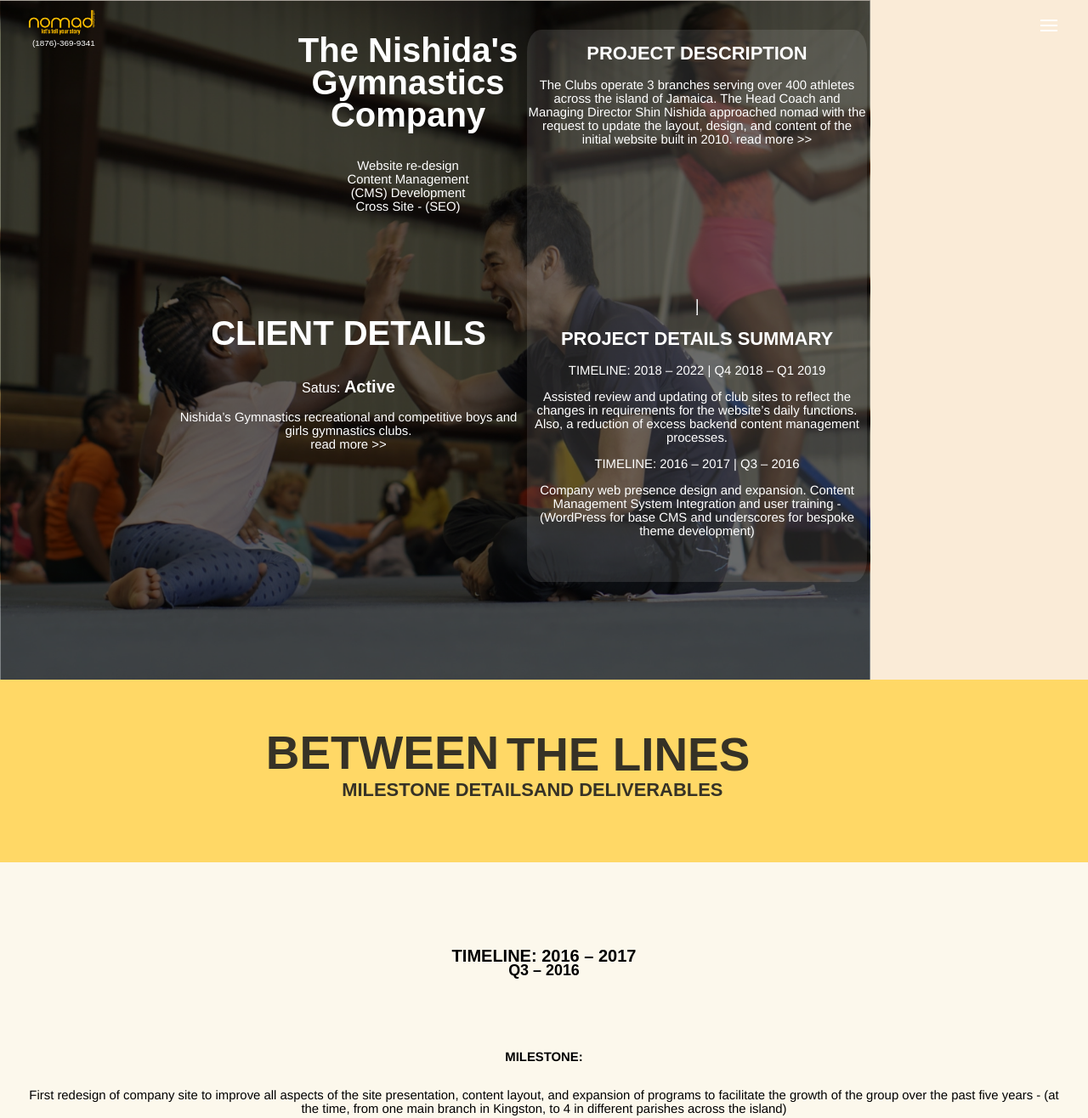
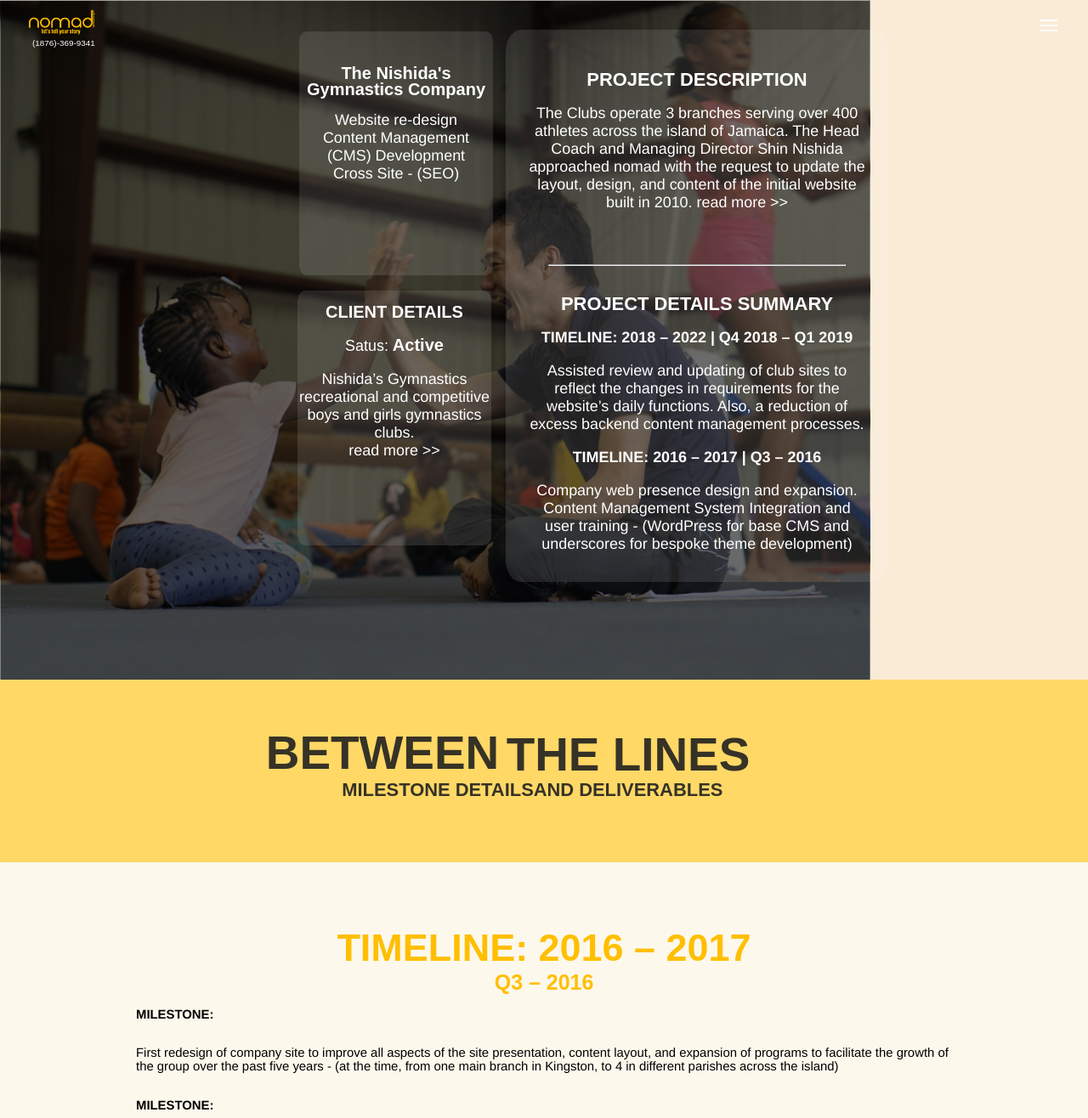
Before and after one commit to JeromeMatthews/nwam-portfolio-site-2023, a plain HTML site: page case-studies/nishida.html in a window 1280 px wide. Shown: the top 1316 px of the page at 85% size. Drawn offline with Linux system fonts and the light colour scheme; files whose address does not match are found by name; a web font is replaced by a local one.

Commit message:
site update: work on the case-studies-page

```diff
--- a/case-studies/_case-studiesTabletL.scss
+++ b/case-studies/_case-studiesTabletL.scss
@@ -11,11 +11,21 @@
 		margin: 0px;
 	}
 
+	@mixin csContentBox-ClientDetails-TL {
+		position: relative;
+		width: 228px;
+		height: 0px;
+		top: 0px;
+		left: 0px;
+		background-color: rgba(255, 255, 255, 0.11);
+		border-radius: 4%;
+		margin: 0px;
+	}
 
 	//NOTE: design variant: Creating the content box specifically for the wider veiwport variants replacing the boxes used in portrait versions.
 	@mixin csContentBox-Projectdetails-TL {
 		position: relative;
-		width: 400px;
+		width: 450px;
 		height: 650px;
 		top: -440px;
 		left: 180px;
@@ -35,10 +45,14 @@
 			height: 800px;
 
 			.cs-project {
-				@include csContentBox-TL;
+				@include csContentBox-ClientDetails-TL;
+				margin-bottom: 80px;
+				height: 287px;
 
 				.cs-project__title {
 					//NOTE: design variant:
+					margin-top: 40px; // aligning the title with project description title.
+					font-size: $text1X-25; //20px;
 				} //end cs-project__title
 
 				.cs-project__services {
@@ -46,23 +60,27 @@
 
 					.cs-project__service {
 						//NOTE: design variant:
+						font-size: $text1x-12; //18px;
 					} //endccs-project__service
 				} //end cs-project__services
 
-				top: -243px;
-				left: 40px;
+				top: -180px;
+				left: -60px;
 			} //end cs-project
 
 			.cs-client-details {
+				@include csContentBox-ClientDetails-TL;
+				height: 300px;
 				//NOTE: design variant:
-				@include csContentBox-TL;
 
 				.cs-client-details__title {
 					//NOTE: design variant:
+					font-size: $text1X-25; //20px;
 				} //end cs-client-details__title
 
 				.cs-client-details__status {
 					//NOTE: design variant:
+					font-size: $text1x-12; //18px;
 				} //end cs-client-details__status
 
 				.status-flag {
@@ -71,17 +89,17 @@
 
 				.cs-client-details__text {
 					//NOTE: design variant:
+					font-size: $text1x-12; //18px;
 				} //end cs-client-details__text
 
 				position: relative;
-				top: 90px;
-				left: -430px;
+				top: 125px;
+				left: -290px;
 			} //end cs-client-details
 		} //end atf-1
 
 		.btf-2 {
-			.btf-2__project-container-box{
-
+			.btf-2__project-container-box {
 				@include csContentBox-Projectdetails-TL;
 
 				.cs-project-desc__title,
@@ -95,23 +113,25 @@
 					//NOTE: design variant:
 
 					@include csContentBox-TL;
-				top: 0px;
+					top: 31px;
 
 					.cs-project-desc__text {
 						//NOTE: design variant:
+						font-size: $text1x-12; //18px;
 					} //end cs-project__text
 
-				left: 0px;
+					left: 25px;
 				} //end cs-project-desc
 
 				//divider
 				.project-info-divider {
 					//NOTE: hidden on all devices below 1024px width
-				display: inline !important;
-				// transform: rotate(0deg);
+					display: inline-block !important;
+					transform: rotate(0deg);
 					position: relative;
-				top: 0px;
+					top: -50px;
 					left: 0px;
+					width: 350px;
 					border-width: 1px;
 					background-color: #fff;
 				} //end project-info-divider
@@ -129,17 +149,19 @@
 
 						.cs-project-sum__text__head {
 							//NOTE: design variant:
+							font-weight: nth($f-weights, 2);
+							font-size: $text1x-12; //18px;
 						} //end cs-project-sum__text__head
 
 						.cs-project-sum__text__body {
 							//NOTE: design variant:
+							font-size: $text1x-12; //18px;
 						} //end cs-project-sum__text__body
 					} //end cs-project-sum__text-1
-				left: 0px;
+					top: -45px;
+					left: 25px;
 				} //end cs-project-sum
-
-
-			}//end btf-2__project-container-box
+			} //end btf-2__project-container-box
 		} //end btf-2
 
 		.btl {
@@ -198,11 +220,47 @@
 		.btl-content-block-1 {
 			//NOTE: Design variant: Height reset so content only takes as much space as is needed as the template expands and shrinks based on the content of the project being described. removed the fixed widths of mobile design variant.
 			height: 800px; // reseting height of container.
+
+			.btl-content-block__time {
+				font-size: $text2X-81; //45px;
+				color: $brandColor;
+				//NOTE: design variant: //reseting position witihin parent.
+				margin-top: 0px; //reseting position witihin parent.
+				margin-bottom: 0px; //reseting position witihin parent.
+			} //end btl-content-block__time
+
+			.btl-content-block__time-text_2 {
+				//NOTE: design variant:
+				font-size: $text1x-56; //25px;
+				color: $brandColor;
+				//NOTE: design variant: //reseting position witihin parent.
+				margin-top: 0px; //reseting position witihin parent.
+				margin-bottom: 0px; //reseting position witihin parent.
+				top: 0px; //reseting position witihin parent.
+			} //end btl-content-block__time-text_2
+
+			.btl-content-block__sub {
+				margin-left: 130px;
+				margin-right: 130px;
+				text-align: left;
+			} //end btl-content-block__sub
+			.btl-content-block__text {
+				margin-left: 130px;
+				margin-right: 130px;
+				text-align: left;
+			} //end btl-content-block__text
 		} //end btl-content-block-1
 
 		.btl-content-block-2 {
 			//NOTE: Design variant: Height reset so content only takes as much space as is needed as the template expands and shrinks based on the content of the project being described. removed the fixed widths of mobile design variant.
 			height: 800px; // reseting height of container.
+
+			.btl-content-block__sub {
+			} //end btl-content-block__sub
+			.btl-content-block__text {
+				margin-left: 130px;
+				margin-right: 130px;
+			} //end btl-content-block__text
 		} //end btl-content-block-2
 
 		.mobile-cta-footer {
--- a/partials/_variables.scss
+++ b/partials/_variables.scss
@@ -1,3 +1,10 @@
+//SECTION: SITE GLOBAL VALUES:
+$brandColor: #FFBF00;
+$cs-bgColor-light: #FFD866;
+$cs-bgColor-alt: #FCF8EC;
+
+//!SECTION - END SITE GLOBAL VALUES
+
 //SECTION FONT SIZING FOR ALL VIEWPORT VARIANTS: D-L,T-L, T-P, M-P
 //NOTE: Font sizes:
 $text7x-18: 7.18rem; //115px;
```
Also changed, not shown: case-studies/main.css, 7 other files. Lines whose indentation alone changed are shown as unchanged.
